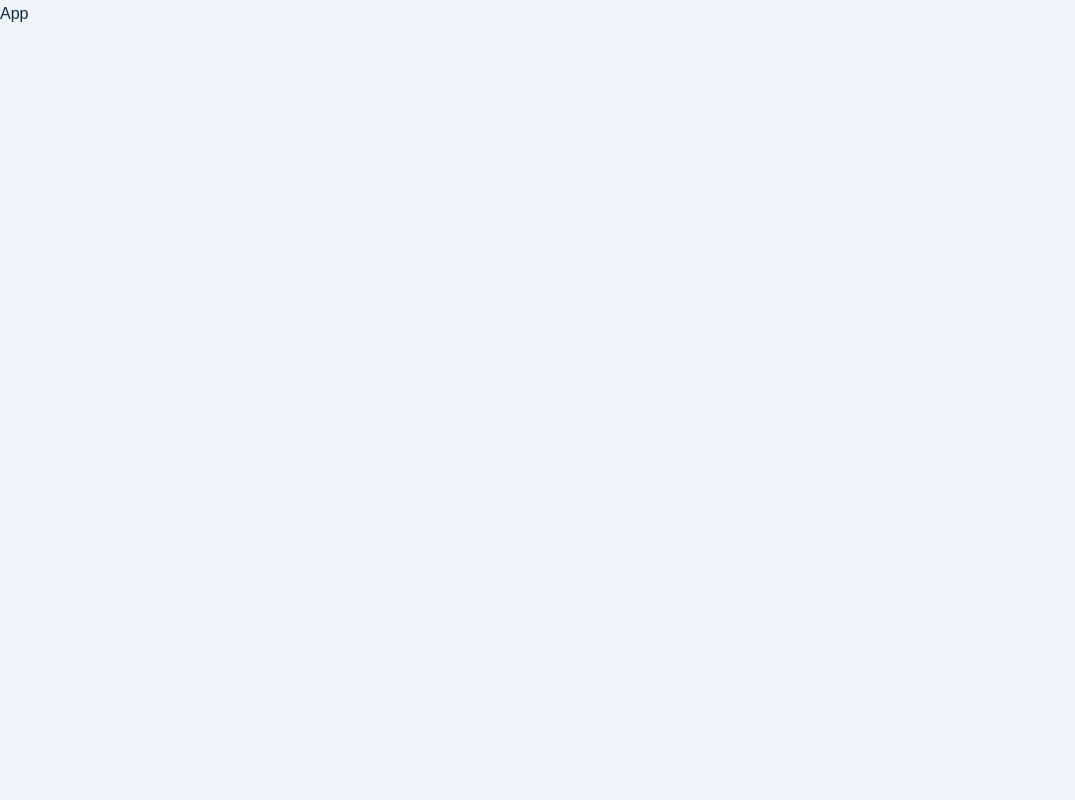
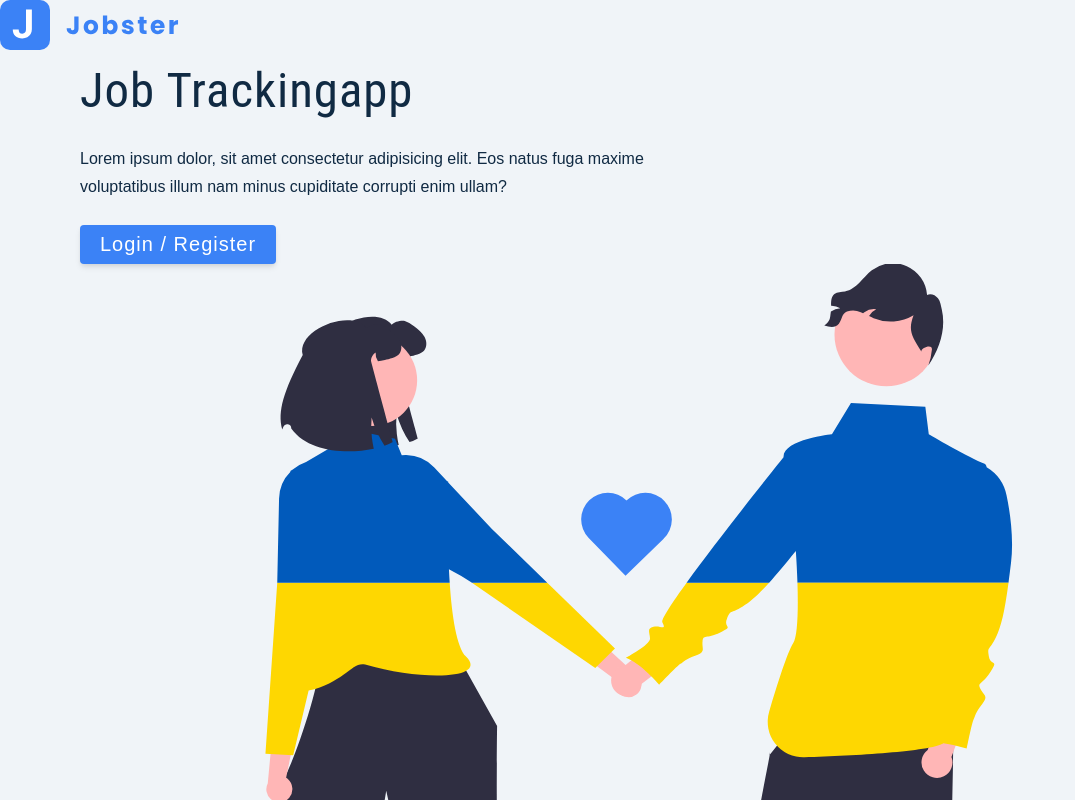
Before and after one commit to Git-Darkmoon/Jobster_course, a React (Vite) app: page / in a window 1280 px wide. Shown: the top 800 px of the page, without its empty margins (0-1075 px from the left). Built offline with nearby package versions, Linux system fonts and the light colour scheme.

Commit message:
package: stlyed components.

```diff
--- a/package.json
+++ b/package.json
@@ -12,7 +12,8 @@
   "dependencies": {
     "normalize.css": "^8.0.1",
     "react": "^18.2.0",
-    "react-dom": "^18.2.0"
+    "react-dom": "^18.2.0",
+    "styled-components": "^6.1.8"
   },
   "devDependencies": {
     "@types/react": "^18.2.56",
--- a/src/App.jsx
+++ b/src/App.jsx
@@ -1,5 +1,11 @@
+import Landing from "./pages/Landing"
+
 function App() {
-  return <div>App</div>
+  return (
+    <div>
+      <Landing />
+    </div>
+  )
 }
 
 export default App
--- /dev/null
+++ b/src/pages/Landing.jsx
@@ -0,0 +1,29 @@
+import logo from "../assets/images/logo.svg"
+import main from "../assets/images/main.svg"
+
+function Landing() {
+  return (
+    <main>
+      <nav>
+        <img src={logo} alt="jobster logo" className="logo" />
+      </nav>
+      <div className="container page">
+        {/* INFO  */}
+        <div className="info">
+          <h1>
+            job <span>tracking</span>app
+          </h1>
+          <p>
+            Lorem ipsum dolor, sit amet consectetur adipisicing elit. Eos natus
+            fuga maxime voluptatibus illum nam minus cupiditate corrupti enim
+            ullam?
+          </p>
+          <button className="btn btn-hero">Login / Register</button>
+        </div>
+        <img src={main} alt="Job tracking" className="img main-img" />
+      </div>
+    </main>
+  )
+}
+
+export default Landing
```
Also changed, not shown: 1 other file (tests, documents, lock files or other folders).
